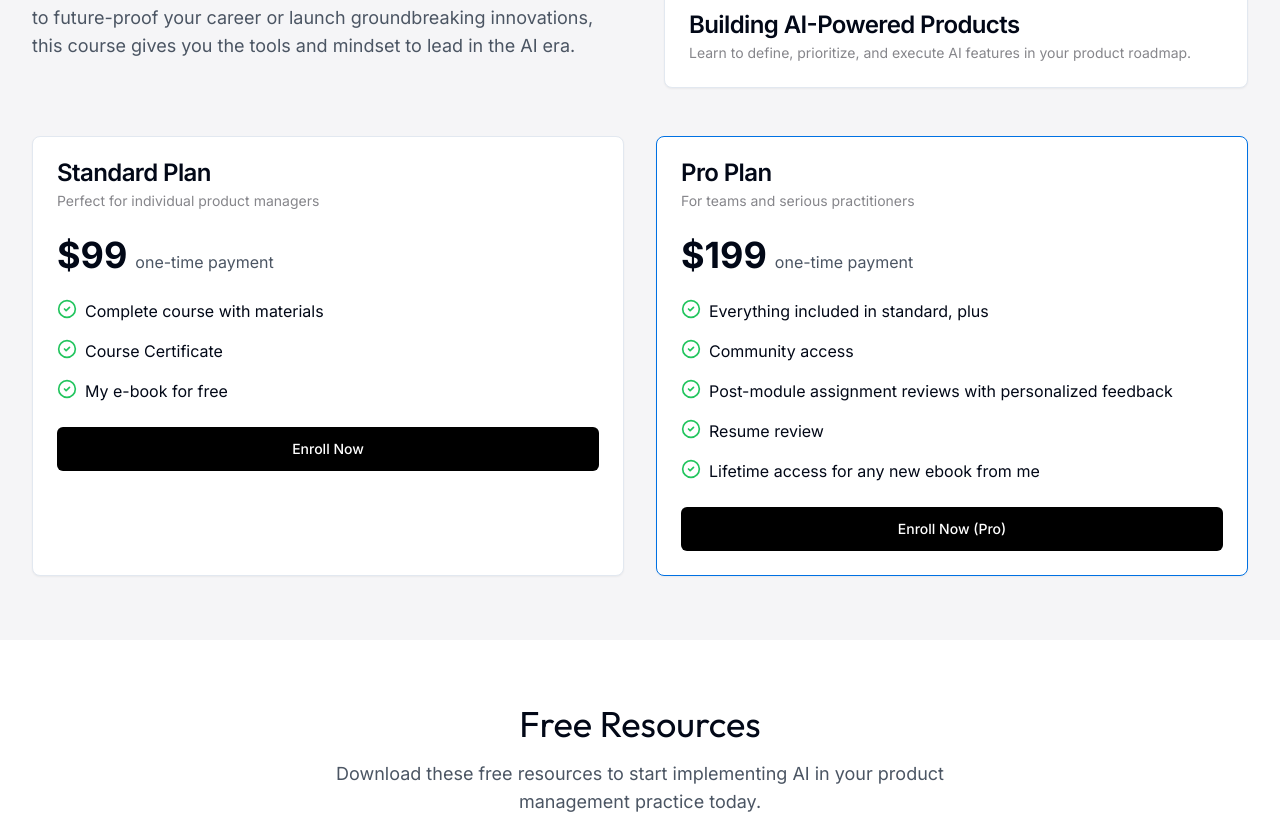
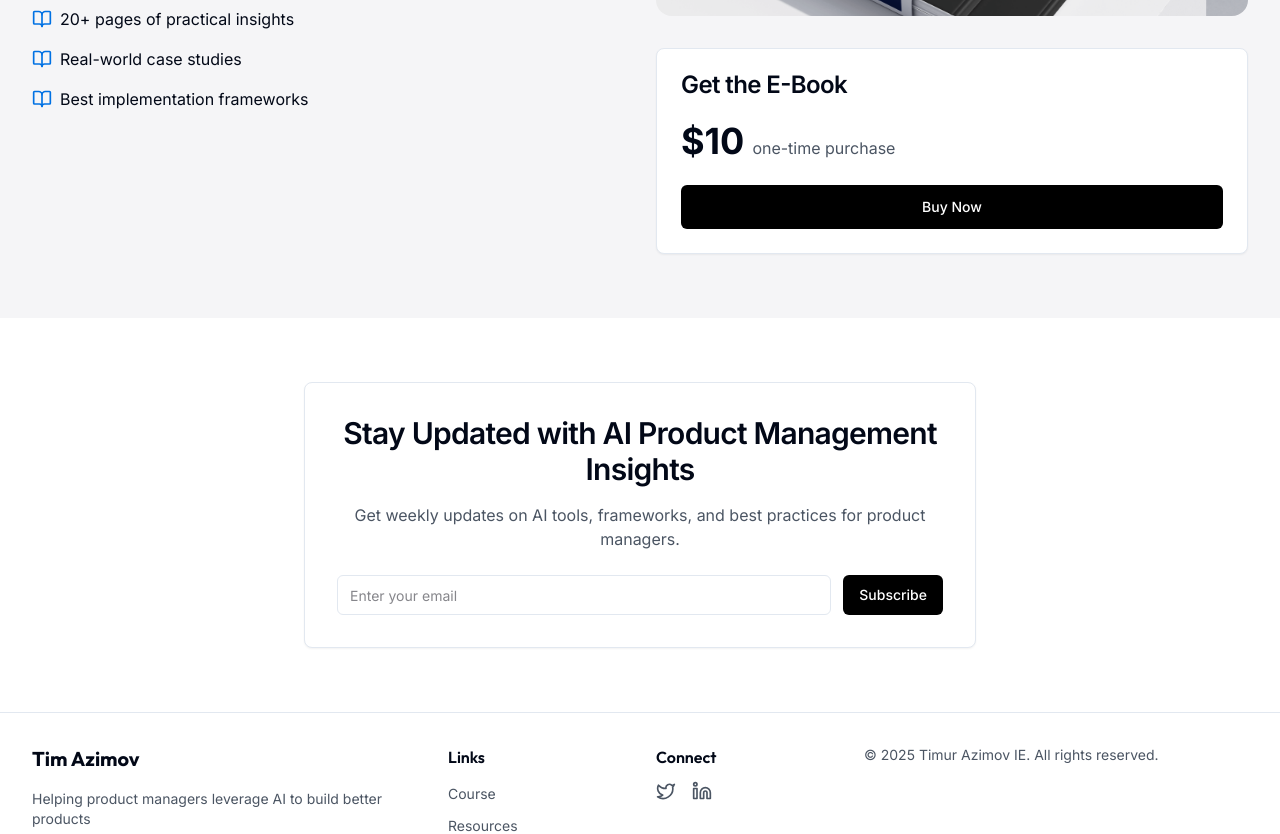
Before and after one commit to azymv/timazimovai, a Next.js app: page / in a window 1280 px wide. Shown: the part 1040-1874 px from the top of the page. Built offline with nearby package versions, Linux system fonts and the light colour scheme.

Commit message:
onle ebook

```diff
--- a/src/app/page.tsx
+++ b/src/app/page.tsx
@@ -8,8 +8,6 @@ export default function HomePage() {
   return (
     <>
       <Hero />
-      <CourseSection />
-      <ResourcesSection />
       <EbookSection />
       <NewsletterSection />
     </>
```
